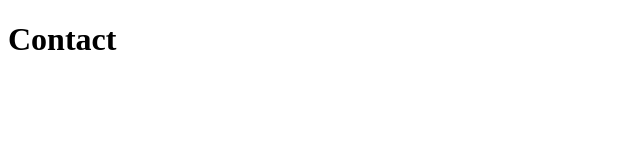
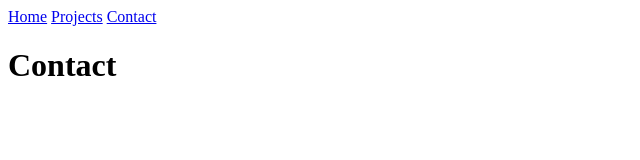
Before and after one commit to kyleduongg/portfolio, a plain HTML site: page contact/index.html in a window 1280 px wide. Shown: the whole page, without its empty margins (0-640 px from the left). Drawn offline with Linux system fonts and the light colour scheme.

Commit message:
added nav on each page

```diff
--- a/contact/index.html
+++ b/contact/index.html
@@ -6,6 +6,11 @@
     <title>Contact</title>
 </head>
 <body>
+    <nav>
+        <a href = "../index.html">Home</a>
+        <a href = "../projects/index.html">Projects</a>
+        <a href="index.html">Contact</a>
+    </nav>
     <h1>Contact</h1>
 </body>
 </html>
```
Also changed, not shown: projects/index.html (+5 -0 lines).
